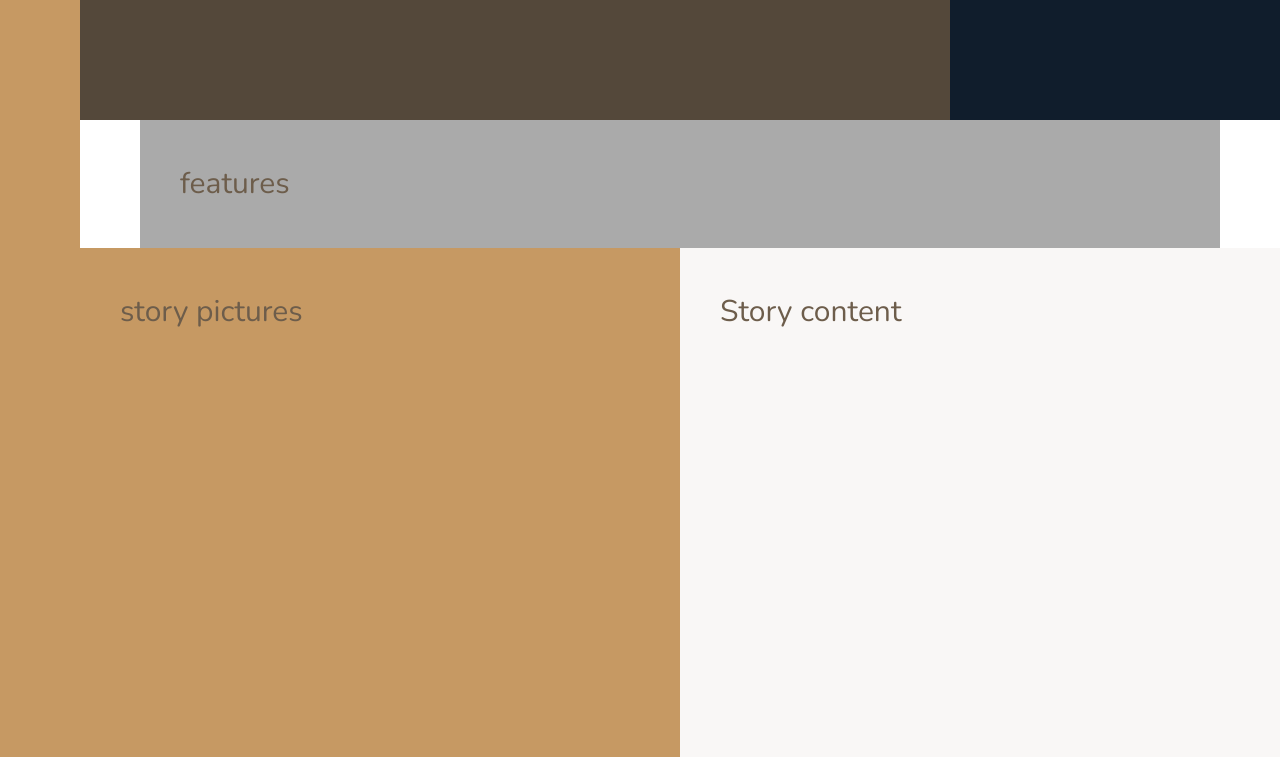
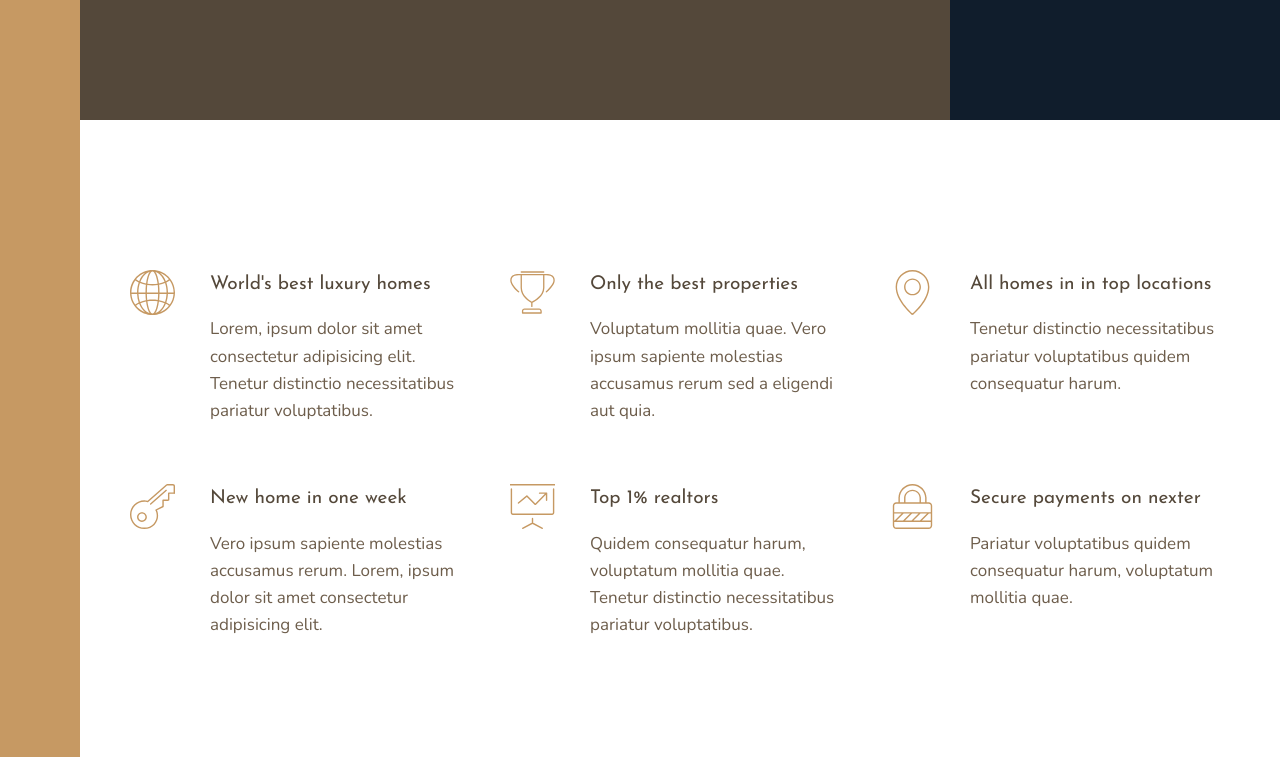
Before and after one commit to candaceyw/nexter-project, a website: page index.html in a window 1280 px wide. Shown: the part 520-1277 px from the top of the page. Drawn offline with nearby package versions, Linux system fonts and the light colour scheme.

Commit message:
features section complete

```diff
--- a/index.html
+++ b/index.html
@@ -28,7 +28,71 @@
 		</div>
 
 		<section class="features">
-			features
+			<div class="feature">
+				<svg class="feature__icon">
+					<use xlink:href="img/sprite.svg#icon-global"></use>
+				</svg>
+				<h4 class="heading-4 heading-4--dark">World's best luxury homes</h4>
+				<p class="feature__text">
+					Lorem, ipsum dolor sit amet consectetur adipisicing elit. Tenetur
+					distinctio necessitatibus pariatur voluptatibus.
+				</p>
+			</div>
+
+			<div class="feature">
+				<svg class="feature__icon">
+					<use xlink:href="img/sprite.svg#icon-trophy"></use>
+				</svg>
+				<h4 class="heading-4 heading-4--dark">Only the best properties</h4>
+				<p class="feature__text">
+					Voluptatum mollitia quae. Vero ipsum sapiente molestias accusamus
+					rerum sed a eligendi aut quia.
+				</p>
+			</div>
+
+			<div class="feature">
+				<svg class="feature__icon">
+					<use xlink:href="img/sprite.svg#icon-map-pin"></use>
+				</svg>
+				<h4 class="heading-4 heading-4--dark">All homes in in top locations</h4>
+				<p class="feature__text">
+					Tenetur distinctio necessitatibus pariatur voluptatibus quidem
+					consequatur harum.
+				</p>
+			</div>
+
+			<div class="feature">
+				<svg class="feature__icon">
+					<use xlink:href="img/sprite.svg#icon-key"></use>
+				</svg>
+				<h4 class="heading-4 heading-4--dark">New home in one week</h4>
+				<p class="feature__text">
+					Vero ipsum sapiente molestias accusamus rerum. Lorem, ipsum dolor sit
+					amet consectetur adipisicing elit.
+				</p>
+			</div>
+
+			<div class="feature">
+				<svg class="feature__icon">
+					<use xlink:href="img/sprite.svg#icon-presentation"></use>
+				</svg>
+				<h4 class="heading-4 heading-4--dark">Top 1% realtors</h4>
+				<p class="feature__text">
+					Quidem consequatur harum, voluptatum mollitia quae. Tenetur distinctio
+					necessitatibus pariatur voluptatibus.
+				</p>
+			</div>
+
+			<div class="feature">
+				<svg class="feature__icon">
+					<use xlink:href="img/sprite.svg#icon-lock"></use>
+				</svg>
+				<h4 class="heading-4 heading-4--dark">Secure payments on nexter</h4>
+				<p class="feature__text">
+					Pariatur voluptatibus quidem consequatur harum, voluptatum mollitia
+					quae.
+				</p>
+			</div>
 		</section>
 
 		<div class="story__pictures">
--- a/sass/_base.scss
+++ b/sass/_base.scss
@@ -42,9 +42,4 @@ body {
 		minmax(6rem, 1fr) [center-start]
 		repeat(8, [col-start] minmax(min-content, 14rem) [col-end])
 		[center-end] minmax(6rem, 1fr) [full-end];
-
-	& > * {
-		padding: 40px;
-		font-size: 3rem;
-	}
 }
--- a/sass/_features.scss
+++ b/sass/_features.scss
@@ -1,4 +1,30 @@
 .features {
-	background-color: $color-grey-light-2;
 	grid-column: center-start / center-end;
+
+	margin: 15rem 0;
+
+	display: grid;
+	// grid-template-columns: repeat(3, 1fr);
+	grid-template-columns: repeat(auto-fit, minmax(25rem, 1fr));
+	grid-gap: 6rem;
+	align-items: start;
 }
+
+.feature {
+	display: grid;
+	grid-template-columns: min-content 1fr;
+	grid-row-gap: 1.5rem;
+	grid-column-gap: 2.5rem;
+
+	&__icon {
+		fill: $color-primary;
+		width: 4.5rem;
+		height: 4.5rem;
+		grid-row: 1 / span 2;
+		transform: translate(-1rem);
+	}
+
+	&__text {
+		font-size: 1.7rem;
+	}
+}
--- a/sass/_typography.scss
+++ b/sass/_typography.scss
@@ -0,0 +1,28 @@
+%heading {
+	font-family: $font-display;
+	font-weight: 400;
+}
+
+.heading-1 {
+	@extend %heading;
+}
+
+.heading-2 {
+	@extend %heading;
+}
+
+.heading-3 {
+	@extend %heading;
+}
+
+.heading-4 {
+	@extend %heading;
+	font-size: 1.9rem;
+
+	&--light {
+		color: $color-grey-light-1;
+	}
+	&--dark {
+		color: $color-grey-dark-1;
+	}
+}
```
Also changed, not shown: css/style.css.
